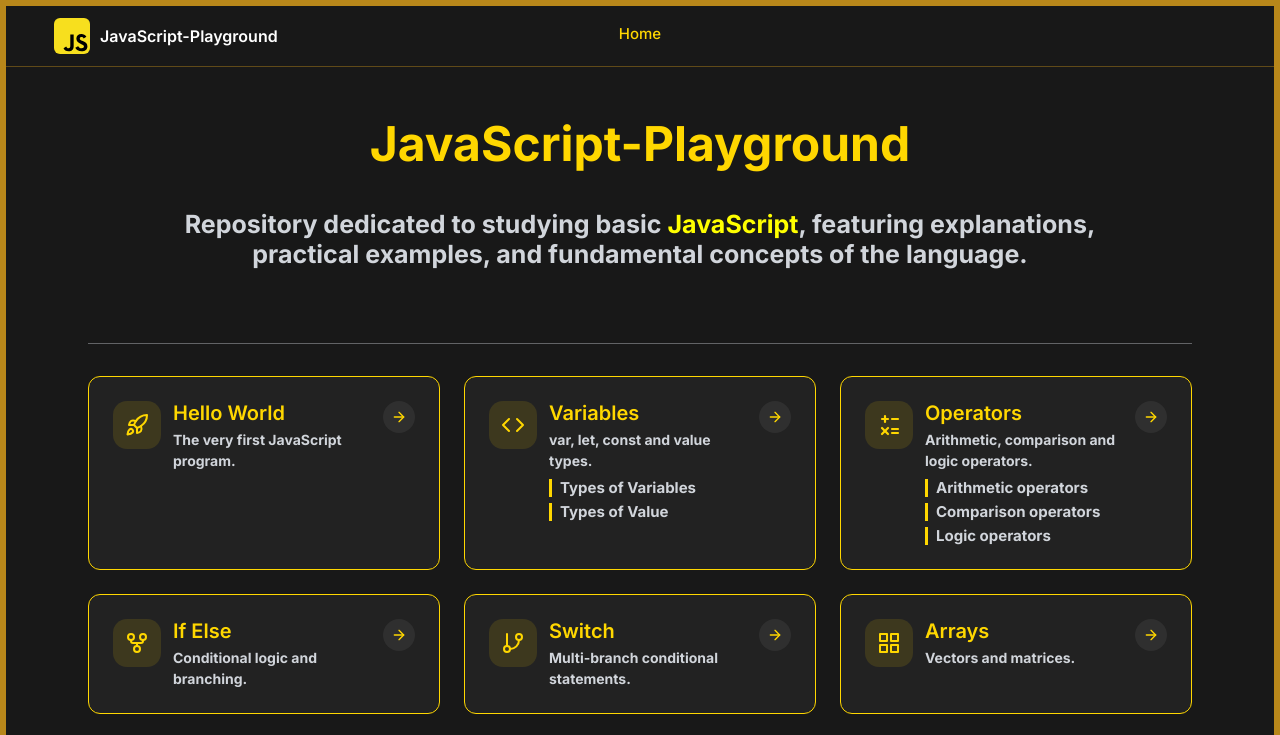
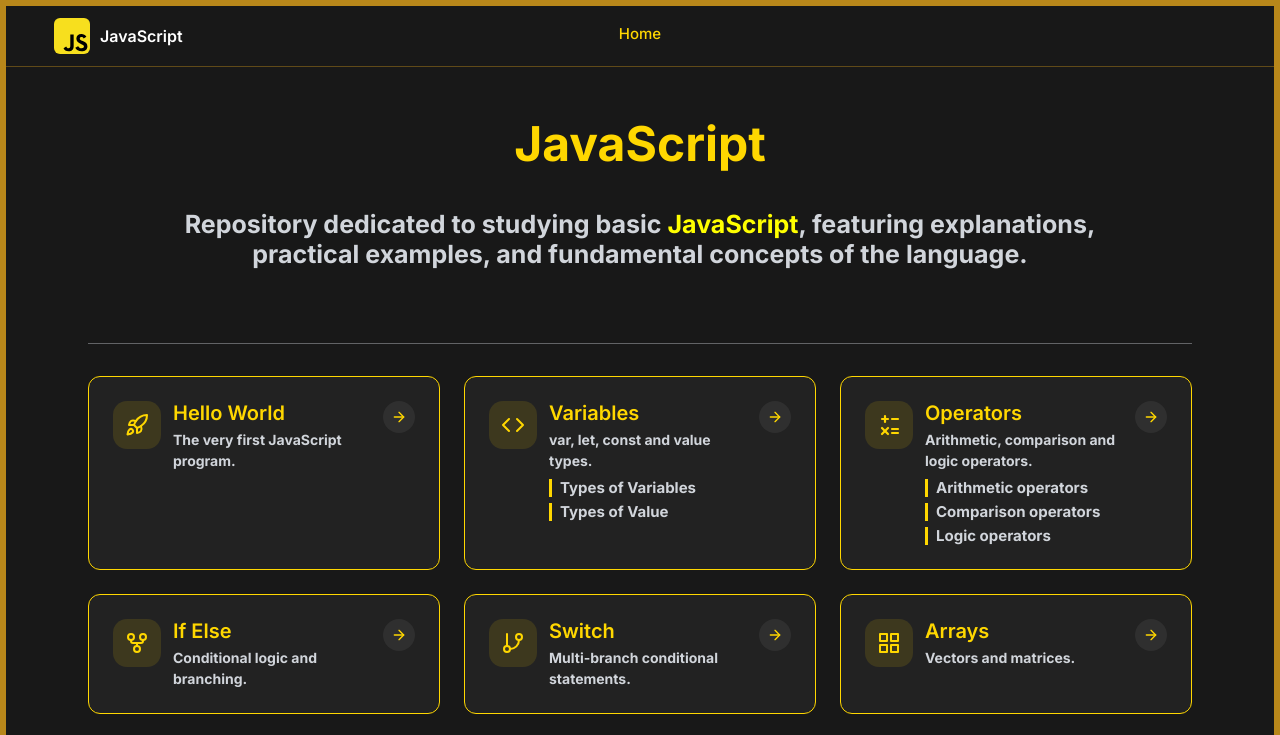
Before and after one commit to vit-gusmao/JavaScript-Playground, a plain HTML site: page index.html in a window 1280 px wide. Shown: the top 735 px of the page. Drawn offline with Linux system fonts and the light colour scheme.

Commit message:
Standardize brand name across all JavaScript topic pages by replacing "JavaScript-Playground" with "JavaScript" for consistency and clarity.

```diff
--- a/index.html
+++ b/index.html
@@ -8,21 +8,21 @@
     <link href="https://fonts.googleapis.com/css2?family=Inter:wght@300;400;500;600;700&display=swap" rel="stylesheet">
     <link rel="stylesheet" href="./assets/shared.css">
     <link rel="stylesheet" href="./style.css">
-    <title>JavaScript-Playground</title>
+    <title>JavaScript</title>
 </head>
 <body>
     <header class="site-header">
         <div class="header-inner">
             <a class="brand" href="./index.html">
                 <img class="brand-logo" src="./assets/icons/js-logo.svg" alt="" width="36" height="36">
-                <span class="brand-name">JavaScript-Playground</span>
+                <span class="brand-name">JavaScript</span>
             </a>
             <a class="nav-home" href="./index.html">Home</a>
         </div>
     </header>
 
     <main class="container">
-        <h1>JavaScript-Playground</h1>
+        <h1>JavaScript</h1>
         <br>
         <h2 class="subtitle">Repository dedicated to studying basic <span>JavaScript</span>, featuring explanations,<br>
 
```
Also changed, not shown: JavaScript/Arrays/index.html (+1 -1 lines), JavaScript/For/index.html (+1 -1 lines), JavaScript/Function/index.html (+1 -1 lines), JavaScript/Hello World/index.html (+1 -1 lines), JavaScript/If Else/index.html (+1 -1 lines), JavaScript/Objects/index.html (+1 -1 lines), JavaScript/Operators/Arithmetic operators/index.html (+1 -1 lines), JavaScript/Operators/Comparison operators/index.html (+1 -1 lines), JavaScript/Operators/Logic operators/index.html (+1 -1 lines), JavaScript/Switch/index.html (+1 -1 lines), JavaScript/Variables/Types of Value/index.html (+1 -1 lines), JavaScript/Variables/Types of Variables/index.html (+1 -1 lines).
